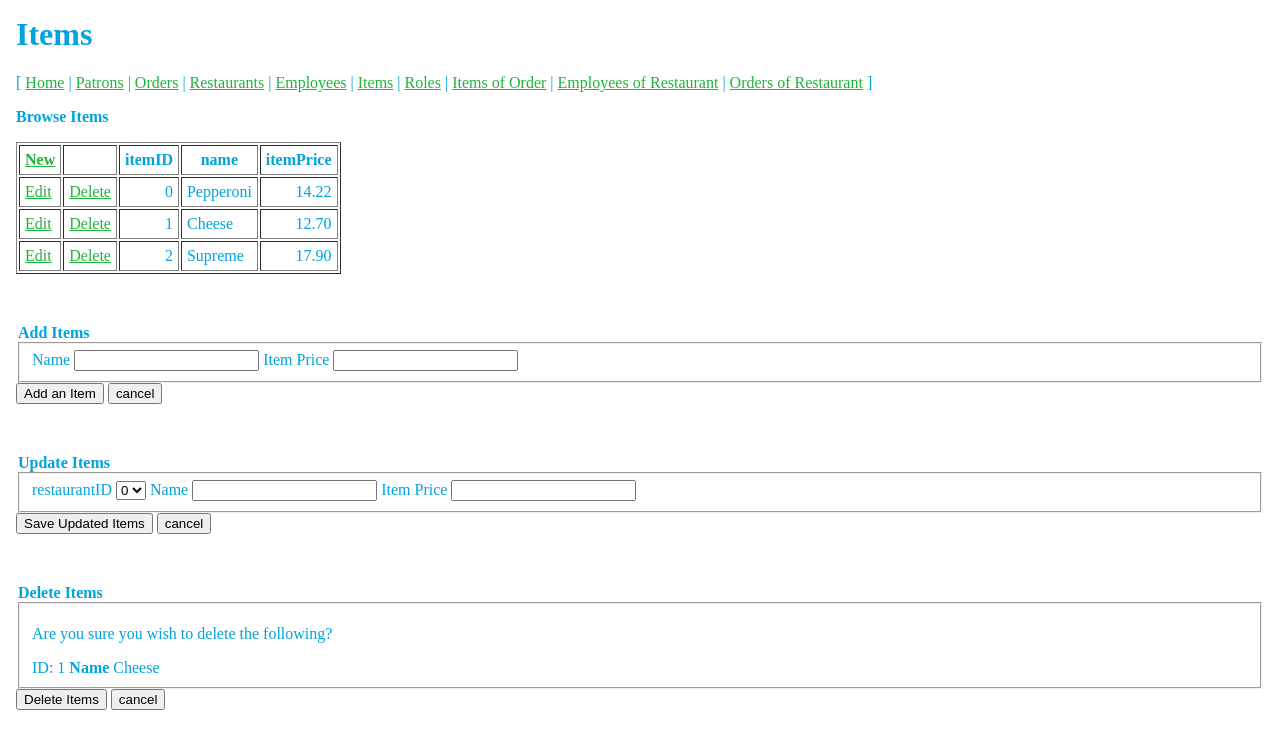
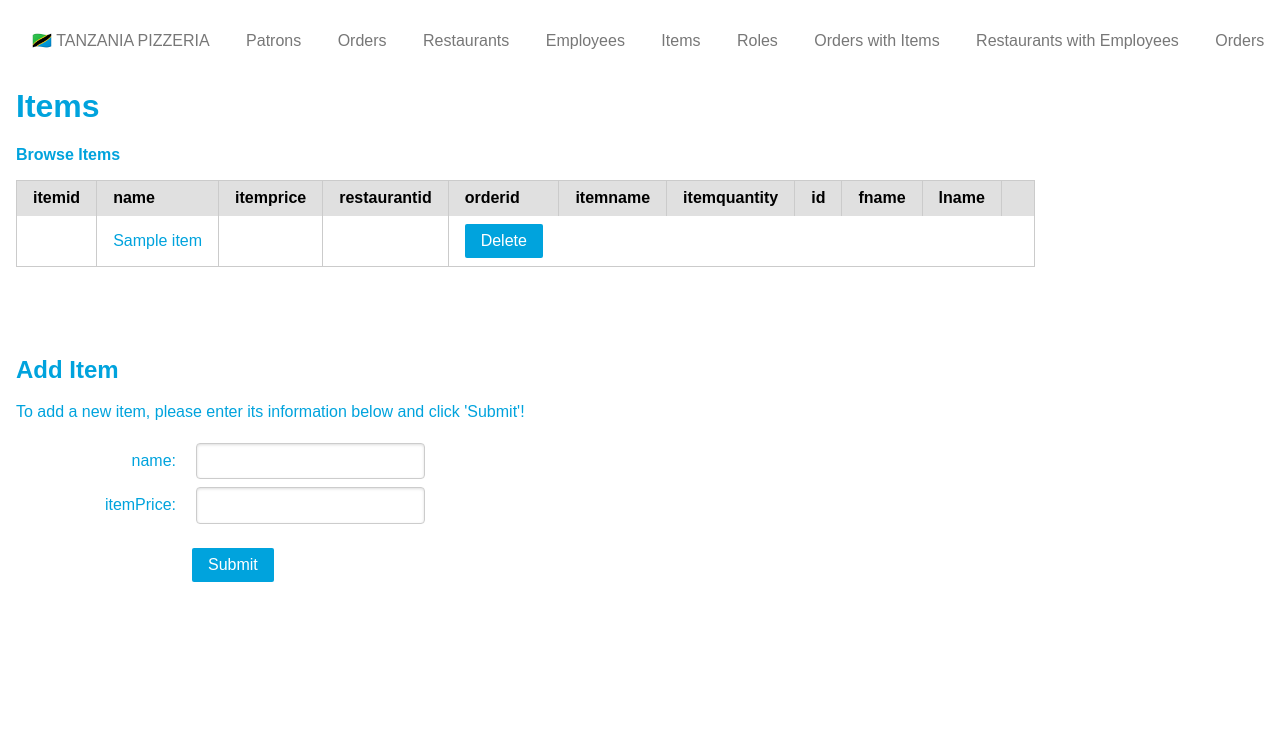
Before and after one commit to CalebElsonOSU/cs340, a Node server app: page /items in a window 1280 px wide. Shown: the top 749 px of the page. Run offline with Node 20, Linux system fonts and the light colour scheme; tables that the repository leaves empty or names only in its code hold one stand-in row (values such as "Sample post"); some libraries are stand-ins or nearby versions.

Commit message:
Implement udpate on ordersWithItems Begin implementation of items

```diff
--- a/app.js
+++ b/app.js
@@ -21,6 +21,10 @@
 app.use(express.urlencoded({extended: true}))
 app.use(express.static(__dirname + '/public'));         // this is needed to allow for the form to use the ccs style sheet/javscript
 
+
+/*
+    ordersWithItems
+*/
 app.get('/ordersWithItems', function(req, res)
 {
     // Declare queries
@@ -59,7 +63,7 @@
     })
 });
 
-app.post('/owls-ajax', function(req, res) {
+app.post('/add-ordersWithItems-ajax', function(req, res) {
     // Capture the incoming data and parse it back to a JS object
     let data = req.body;
 
@@ -96,6 +100,64 @@
     })
 });
 
+app.delete('/delete-ordersWithItems-ajax/', function(req,res,next){
+    let data = req.body;
+    let itemID = parseInt(data.itemID);
+    let orderID = parseInt(data.orderID);
+    let deleteOrdersWithItems = `DELETE FROM OrdersWithItems WHERE itemID = ? AND orderID = ?`;
+
+      // Run the 1st query
+      db.pool.query(deleteOrdersWithItems, [itemID, orderID], function(error, rows, fields){
+      if (error) {
+
+      // Log the error to the terminal so we know what went wrong, and send the visitor an HTTP response 400 indicating it was a bad request.
+      console.log(error);
+      res.sendStatus(400);
+      }
+
+      else
+      {
+          res.sendStatus(204);
+      }
+  })});
+
+  app.put('/put-orderWithItems-ajax', function(req,res,next){
+    let data = req.body;
+
+    let orderID = parseInt(data.orderID)
+    let itemID = parseInt(data.itemID)
+    let itemQuantity = parseInt(data.itemQuantity)
+    let itemTotalAmount = parseFloat(data.itemTotalAmount)
+
+    queryUpdateItemQuantity = `UPDATE OrdersWithItems SET itemQuantity = ? WHERE (OrdersWithItems.orderID = ? AND OrdersWithItems.itemID = ?)`;
+    queryUpdateItemTotalAmount = `UPDATE OrdersWithItems SET itemTotalAmount = ? WHERE (OrdersWithItems.orderID = ? AND OrdersWithItems.itemID = ?)`;
+    selectWorld = `SELECT * FROM bsg_planets WHERE id = ?`
+
+          // Run the 1st query
+          db.pool.query(queryUpdateItemQuantity, [itemQuantity, orderID, itemID], function(error, rows, fields){
+              if (error) {
+
+              // Log the error to the terminal so we know what went wrong, and send the visitor an HTTP response 400 indicating it was a bad request.
+              console.log(error);
+              res.sendStatus(400);
+              }
+
+              // If there was no error, we run our second query and return that data so we can use it to update the people's
+              // table on the front-end
+              else
+              {
+                  // Run the second query
+                  db.pool.query(queryUpdateItemTotalAmount, [itemTotalAmount, orderID, itemID], function(error, rows, fields) {
+                      if (error) {
+                          console.log(error);
+                          res.sendStatus(400);
+                      } else {
+                          res.send(rows);
+                      }
+                  })
+              }
+  })});
+
 app.get('/employees', function (req, res) {
     res.sendfile(__dirname + '/views/employees.html');
 });
@@ -113,7 +175,15 @@
 });
 
 app.get('/items', function (req, res) {
-    res.sendfile(__dirname + '/views/items.html');
+        // Declare queries
+        let query = "SELECT * FROM Items"
+
+        // Run the 1st query
+        db.pool.query(query, function(error, rows, fields){
+
+            return res.render('items', {items: rows});
+        })
+
 });
 
 app.get('/roles', function (req, res) {
@@ -138,61 +208,7 @@
 
 
 
-app.delete('/delete-ordersWithItems-ajax/', function(req,res,next){
-  let data = req.body;
-  let itemID = parseInt(data.itemID);
-  let orderID = parseInt(data.orderID);
-  let deleteOrdersWithItems = `DELETE FROM OrdersWithItems WHERE itemID = ? AND orderID = ?`;
 
-    // Run the 1st query
-    db.pool.query(deleteOrdersWithItems, [itemID, orderID], function(error, rows, fields){
-    if (error) {
-
-    // Log the error to the terminal so we know what went wrong, and send the visitor an HTTP response 400 indicating it was a bad request.
-    console.log(error);
-    res.sendStatus(400);
-    }
-
-    else
-    {
-        res.sendStatus(204);
-    }
-})});
-
-app.put('/put-person-ajax', function(req,res,next){
-  let data = req.body;
-
-  let homeworld = parseInt(data.homeworld);
-  let person = parseInt(data.fullname);
-
-  queryUpdateWorld = `UPDATE bsg_people SET homeworld = ? WHERE bsg_people.id = ?`;
-  selectWorld = `SELECT * FROM bsg_planets WHERE id = ?`
-
-        // Run the 1st query
-        db.pool.query(queryUpdateWorld, [homeworld, person], function(error, rows, fields){
-            if (error) {
-
-            // Log the error to the terminal so we know what went wrong, and send the visitor an HTTP response 400 indicating it was a bad request.
-            console.log(error);
-            res.sendStatus(400);
-            }
-
-            // If there was no error, we run our second query and return that data so we can use it to update the people's
-            // table on the front-end
-            else
-            {
-                // Run the second query
-                db.pool.query(selectWorld, [homeworld], function(error, rows, fields) {
-
-                    if (error) {
-                        console.log(error);
-                        res.sendStatus(400);
-                    } else {
-                        res.send(rows);
-                    }
-                })
-            }
-})});
 
 
 
--- /dev/null
+++ b/views/items.hbs
@@ -0,0 +1,56 @@
+<script src="http://ajax.googleapis.com/ajax/libs/jquery/1.9.1/jquery.min.js"></script>
+<h1>Items</h1>
+
+<div id="browse" style="display: block">
+<p><strong>Browse Items</strong></p>
+<table class="pure-table pure-table-bordered" id="items-table">
+    <thead>
+        <tr>
+            {{#each items.[0]}}
+            <th>
+                {{@key}}
+            </th>
+            {{/each}}
+            <th></th>
+        </tr>
+    </thead>
+    <tbody>
+        {{#each items}}
+        <tr>
+            <td>{{this.itemID}}</td>
+            <td>{{this.name}}</td>
+            <td>{{this.itemPrice}}</td>
+            <td>{{this.restaurantID}}</td>
+            <div class="pure-controls">
+                <td><button onclick="deletePerson({{this.orderID}}, {{this.itemID}})"
+                    class="pure-button pure-button-primary">Delete</button></td>
+            </div>
+        </tr>
+        {{/each}}
+    </tbody>
+</table>
+<p>&nbsp;</p>
+
+
+<p>&nbsp;</p>
+{{!-- Form to add a record to the table  --}}
+<h2>Add Item</h2>
+<p>To add a new item, please enter its information below and click 'Submit'!</p>
+<form class="pure-form pure-form-aligned" id="add-item-form-ajax">
+    <fieldset>
+        <div class="pure-control-group">
+            <label for="input-name">name: </label>
+            <input type="text" name="input-name" id="input-name" required>
+        </div>
+
+        <div class="pure-control-group">
+            <label for="input-itemPrice">itemPrice: </label>
+            <input type="number" min="0.00" step="0.01" name="input-itemPrice"
+                id="input-itemPrice" required>
+        </div>
+
+        <div class="pure-controls">
+            <button type="submit" class="pure-button pure-button-primary">Submit</button>
+        </div>
+    </fieldset>
+</form>
--- a/views/items.html
+++ /dev/null
@@ -1,91 +0,0 @@
-<html>
-<head>
-<title>Items</title>
-<link href="/css/style.css" rel="stylesheet" type="text/css" />
-<link rel="import" href="nav.html">
-</head>
-
-<body>
-<h1>Items</h1>
-
-[ <a href="./">Home</a> | <a href="./patrons">Patrons</a> | <a href="./orders">Orders</a> | <a href="./restaurants">Restaurants</a> | <a href="./employees">Employees</a> | <a href="./items">Items</a> | <a href="./roles.html">Roles</a> | <a href="./ordersWithItems">Items of Order</a> | <a href="./restaurantsWithEmployees">Employees of Restaurant</a> | <a href="./ordersWithRestaurants">Orders of Restaurant</a> ]
-<div id="browse" style="display: block">
-<p><strong>Browse Items</strong></p>
-<table border="1" cellpadding="5">
-  <tr>
-    <th><a href="#">New</a></th>
-    <th></th>
-    <th>itemID</th>
-    <th>name</th>
-    <th>itemPrice</th>
-  </tr>
-  <tr>
-    <td><a href="#">Edit</a></td>
-    <td><a href="#">Delete</a></td>
-    <td align="right"  >0</td>
-    <td >Pepperoni</td>
-    <td align="right" >14.22</td>
-  </tr>
-  <tr>
-    <td><a href="#">Edit</a></td>
-    <td><a href="#">Delete</a></td>
-    <td align="right"  >1</td>
-    <td >Cheese</td>
-    <td align="right" >12.70</td>
-  </tr>
-  <tr>
-    <td><a href="#">Edit</a></td>
-    <td><a href="#">Delete</a></td>
-    <td align="right"  >2</td>
-    <td >Supreme</td>
-    <td align="right" >17.90</td>
-  </tr>
-</table>
-<p>&nbsp;</p>
-</div> <!-- browse -->
-<div id="insert" style="display: block">
-    <form id="addItems">
-        <legend><strong>Add Items</strong></legend>
-          <fieldset class="fields">
-            <label> Name </label> <input type="text" name="name">
-            <label> Item Price </label> <input type="text" name="itemPrice">
-          </fieldset>
-          <input class="btn" type="submit" id="addItems" value="Add an Item">
-          <input class="btn" type="button" value="cancel">
-	</form> <!--add new Items-->
-</div><!-- insert -->
-
-<p>&nbsp;</p>
-<div id="update" style="display: block">
-  <form id="updateItems">
-      <legend><strong>Update Items</strong></legend>
-          <fieldset class="fields">
-            <label for="restaurantID">restaurantID</label>
-            <select name="restaurantID">
-              <option value="1">0</option>
-              <option value="1">1</option>
-              <option value="1">2</option>
-          </select>
-          <label> Name </label> <input type="text" name="name">
-          <label> Item Price </label> <input type="text" name="itemPrice">
-    </fieldset>
-    <input class="btn" type="submit" id="UpdateSaveItems" value="Save Updated Items">
-          <input class="btn" type="button" value="cancel" >
-  </form>
-</div><!-- update -->
-<p>&nbsp;</p>
-<div id="delete" style="display: block">
-  <form id="deleteItems">
-      <legend><strong>Delete Items</strong></legend>
-          <fieldset class="fields">
-          <p>Are you sure you wish to delete the following?</p>
-          <label>ID:</label> 1
-            <label> <strong>Name</strong> </label> Cheese
-
-    </fieldset>
-    <input class="btn" type="submit" id="DeleteItems" value="Delete Items">
-          <input class="btn" type="button" value="cancel" >
-  </form>
-</div><!-- delete -->
-</body>
-</html>
```
Also changed, not shown: public/js/ordersWithItems.js (+22 -106 lines), views/ordersWithItems.hbs (+68 -30 lines), public/js/items.js (added).
